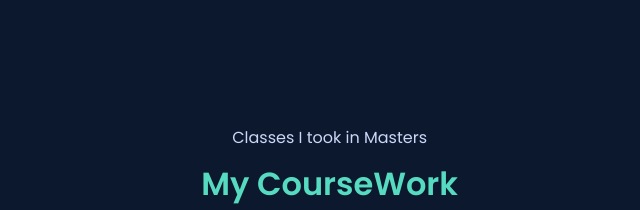
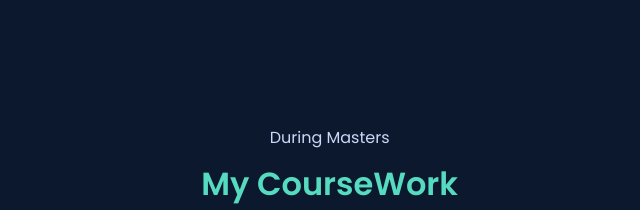
Before and after one commit to dv-89/portfolio, a plain HTML site: page index.html in a window 1280 px wide. Shown: the part 1000-1210 px from the top of the page, without its empty margins (464-1104 px from the left). Drawn offline with Linux system fonts and the light colour scheme.

Commit message:
updated resume

```diff
--- a/index.html
+++ b/index.html
@@ -92,7 +92,7 @@
         </section>
 
         <section id="course-work">
-            <p class="section__text__p1">Classes I took in Masters</p>
+            <p class="section__text__p1">During Masters</p>
             <h1 class="title">My CourseWork</h1>
             <div class="section-coursework">
                 <div class="section-coursework-container">
```
